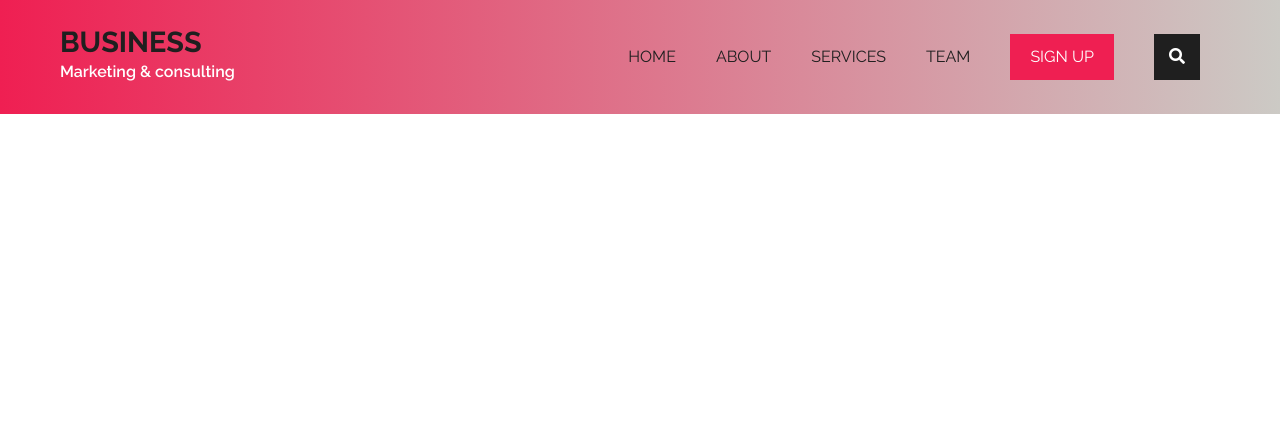
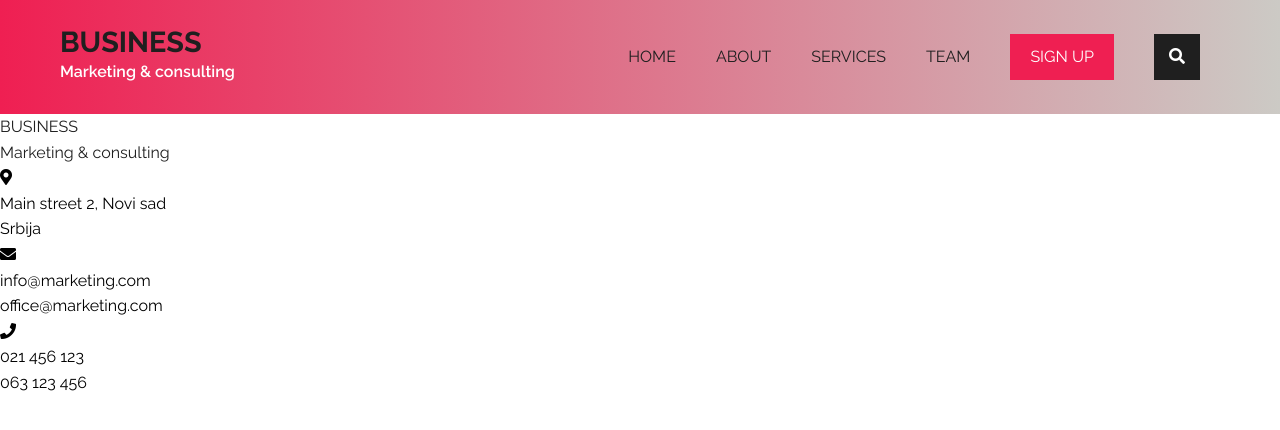
Before and after one commit to KovacAca/biznis, a PHP site: page / in a window 1280 px wide. Shown: the top 430 px of the page. Run offline with PHP 8.4, Linux system fonts and the light colour scheme; some libraries are stand-ins or nearby versions.

Commit message:
footer html

```diff
--- a/index.php
+++ b/index.php
@@ -21,5 +21,29 @@
             <li><a href=""><i class="fas fa-search"></i></a></li>
         </ul>
     </nav>
+
+    <!-- footer -->
+    <footer>
+        <div class="container">
+            <div class="col">
+            <a href="" class="logo">BUSINESS <br> <span>Marketing &amp; consulting</span></a>
+            </div>
+            <div class="col">
+                <i class="fas fa-map-marker-alt"></i>
+                <p>Main street 2, Novi sad</p>
+                <p>Srbija</p>
+            </div>
+            <div class="col">
+            <i class="fas fa-envelope"></i>
+                <p>info@marketing.com</p>
+                <p>office@marketing.com</p>
+            </div>
+            <div class="col">
+            <i class="fas fa-phone"></i>
+                <p>021 456 123</p>
+                <p>063 123 456</p>
+            </div>
+        </div>
+    </footer>
 </body>
 </html>
```
